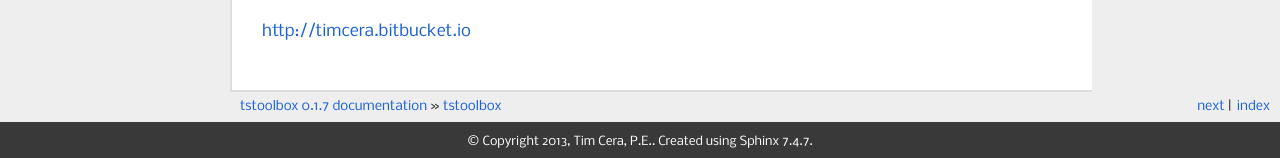
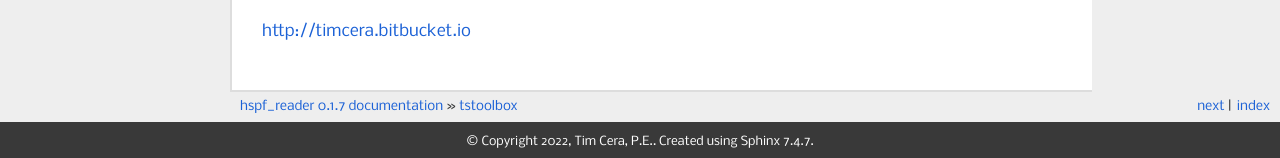
Before and after one commit to timcera/hspf_reader, a Sphinx documentation site: the page built from docs/index.rst, in a window 1280 px wide and 900 px high, scrolled down 967 px. Shown: the part 739-897 px from the top of the window. Built offline with Sphinx 7.4.7, drawn with Linux system fonts in a browser that asks for light colours; pages that are not in the unit, such as notebooks, are missing from menus; some of the changed text lies outside the part shown.

Commit message:
test: don't need tsttoolbox

```diff
--- a/docs/conf.py
+++ b/docs/conf.py
@@ -1,6 +1,6 @@
 # -*- coding: utf-8 -*-
 #
-# tstoolbox documentation build configuration file, created by
+# hspf_reader documentation build configuration file, created by
 # sphinx-quickstart on Wed Nov  6 14:04:36 2013.
 #
 # This file is execfile()d with the current directory set to its containing dir.
@@ -53,8 +53,8 @@ source_suffix = ".rst"
 master_doc = "index"
 
 # General information about the project.
-project = "tstoolbox"
-copyright = "2013, Tim Cera, P.E."
+project = "hspf_reader"
+copyright = "2022, Tim Cera, P.E."
 
 # The version info for the project you're documenting, acts as replacement for
 # |version| and |release|, also used in various other places throughout the
@@ -177,7 +177,7 @@ html_static_path = ["_static"]
 # html_file_suffix = None
 
 # Output file base name for HTML help builder.
-htmlhelp_basename = "tstoolboxdoc"
+htmlhelp_basename = "hspf_readerdoc"
 
 
 # -- Options for LaTeX output --------------------------------------------------
@@ -194,7 +194,7 @@ latex_elements = {
 # Grouping the document tree into LaTeX files. List of tuples
 # (source start file, target name, title, author, documentclass [howto/manual]).
 latex_documents = [
-    ("index", "tstoolbox.tex", "tstoolbox Documentation", "Tim Cera, P.E.", "manual")
+    ("index", "hspf_reader.tex", "hspf_reader Documentation", "Tim Cera, P.E.", "manual")
 ]
 
 # The name of an image file (relative to this directory) to place at the top of
@@ -222,7 +222,7 @@ latex_documents = [
 
 # One entry per manual page. List of tuples
 # (source start file, name, description, authors, manual section).
-man_pages = [("index", "tstoolbox", "tstoolbox Documentation", ["Tim Cera, P.E."], 1)]
+man_pages = [("index", "hspf_reader", "hspf_reader Documentation", ["Tim Cera, P.E."], 1)]
 
 # If true, show URL addresses after external links.
 # man_show_urls = False
@@ -236,10 +236,10 @@ man_pages = [("index", "tstoolbox", "tstoolbox Documentation", ["Tim Cera, P.E."
 texinfo_documents = [
     (
         "index",
-        "tstoolbox",
-        "tstoolbox Documentation",
+        "hspf_reader",
+        "hspf_reader Documentation",
         "Tim Cera, P.E.",
-        "tstoolbox",
+        "hspf_reader",
         "One line description of project.",
         "Miscellaneous",
     )
@@ -258,10 +258,10 @@ texinfo_documents = [
 # -- Options for Epub output ---------------------------------------------------
 
 # Bibliographic Dublin Core info.
-epub_title = "tstoolbox"
+epub_title = "hspf_reader"
 epub_author = "Tim Cera, P.E."
 epub_publisher = "Tim Cera, P.E."
-epub_copyright = "2013, Tim Cera, P.E."
+epub_copyright = "2022, Tim Cera, P.E."
 
 # The language of the text. It defaults to the language option
 # or en if the language is not set.
```
Also changed, not shown: 1 other file.
